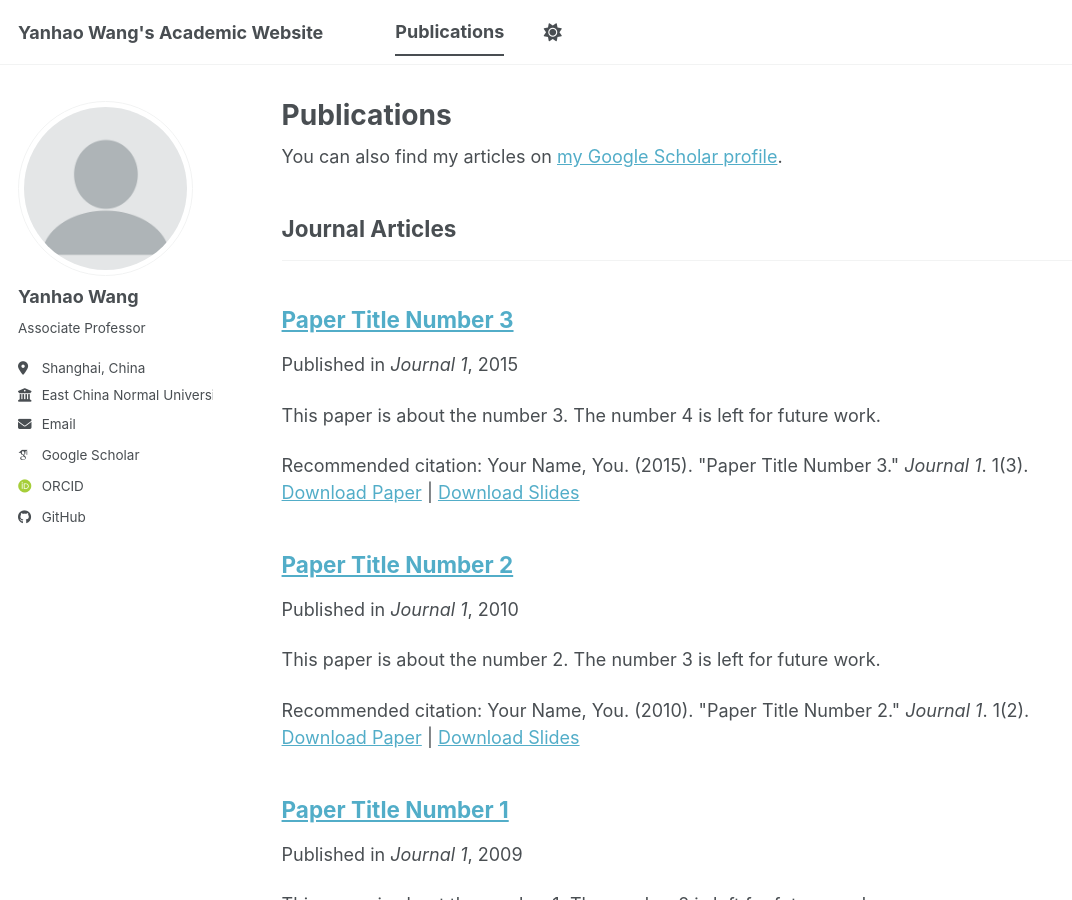
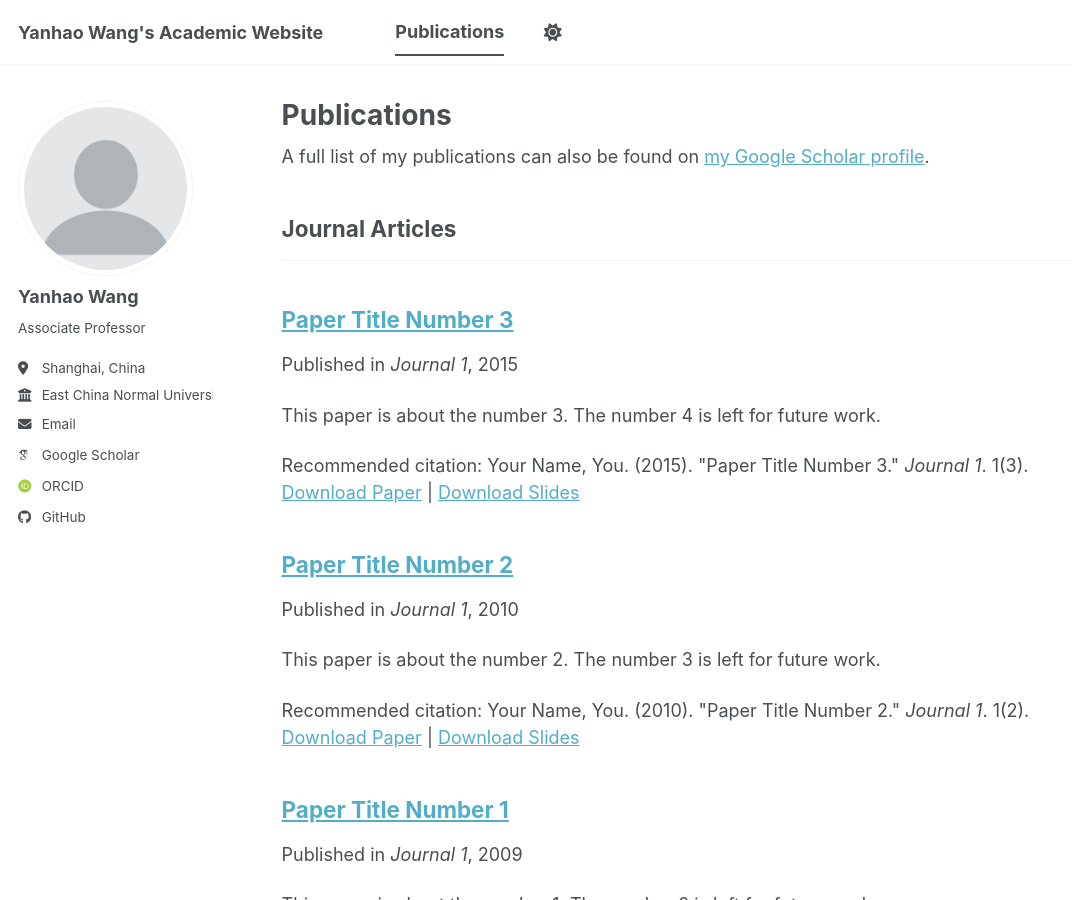
Before and after one commit to yhwang1990/yhwang1990.github.io, a Jekyll site: the page built from _pages/publications.html, in a window 1280 px wide and 900 px high. Shown: the whole window, without its empty margins (0-1072 px from the left). Built offline with Jekyll 4.4.1, drawn with Linux system fonts in a browser that asks for light colours; some web fonts are replaced; a script bundle is joined from its source files by our own code; library files that are not in the unit come from our copies.

Commit message:
Update publications.html

```diff
--- a/_pages/publications.html
+++ b/_pages/publications.html
@@ -6,7 +6,7 @@ author_profile: true
 ---
 
 {% if site.author.googlescholar %}
-  <div class="wordwrap">You can also find my articles on <a href="{{site.author.googlescholar}}">my Google Scholar profile</a>.</div>
+  <div class="wordwrap">A full list of my publications can also be found on <a href="{{site.author.googlescholar}}">my Google Scholar profile</a>.</div>
 {% endif %}
 
 {% include base_path %}
```
